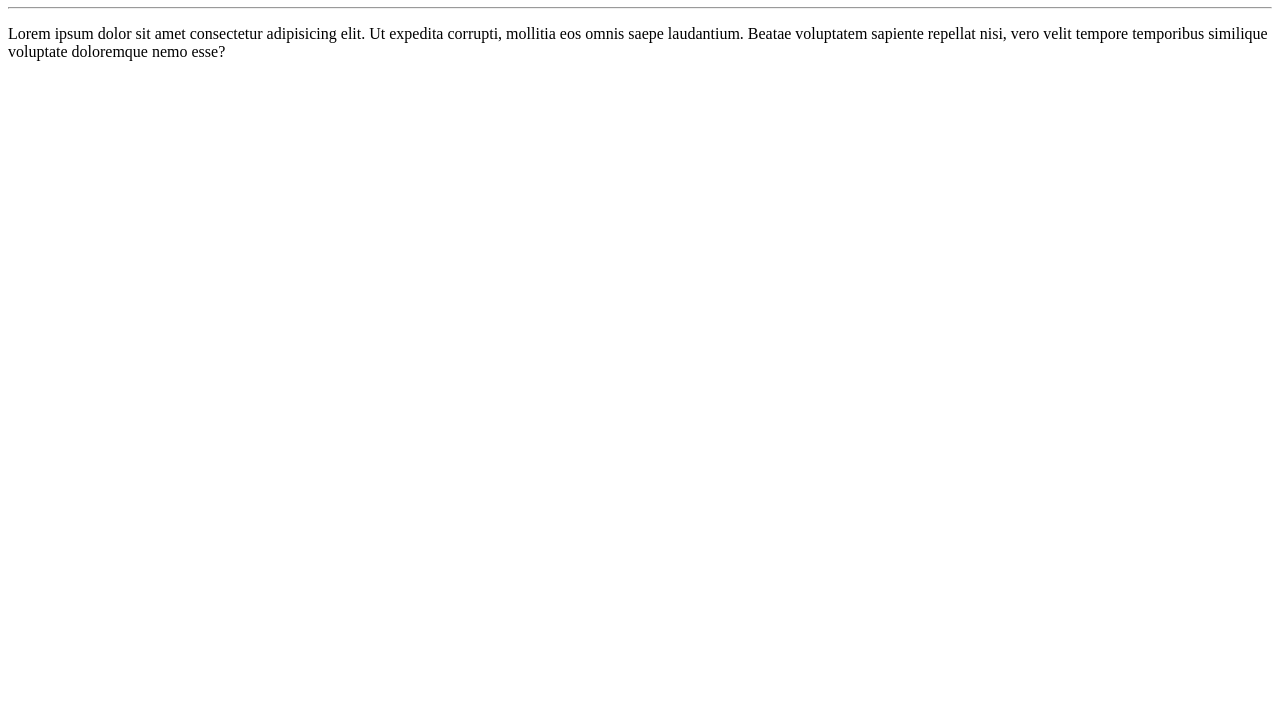
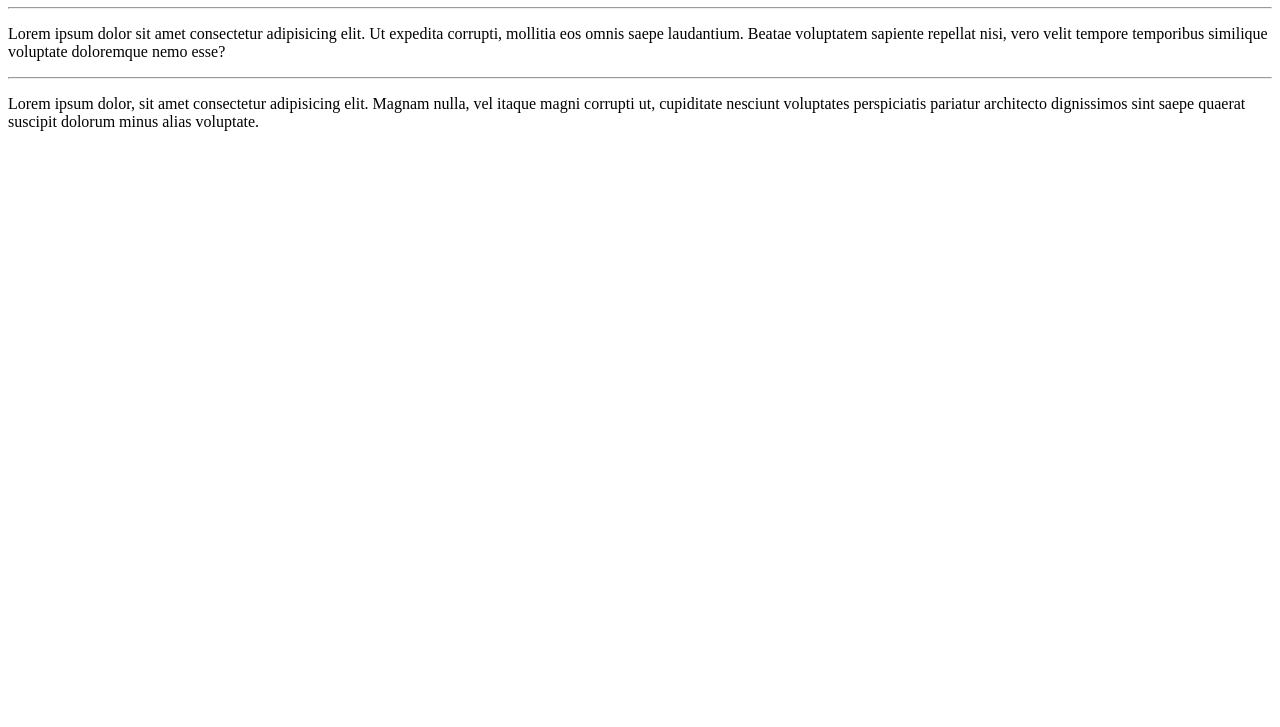
Before and after one commit to GabrielBelo01/Ola-Mundo, a plain HTML site: page site-exemplo/index.html in a window 1280 px wide. Shown: the part 73-800 px from the top of the page. Drawn offline with Linux system fonts and the light colour scheme.

Commit message:
adicionei um paragrafo

```diff
--- a/site-exemplo/index.html
+++ b/site-exemplo/index.html
@@ -9,7 +9,8 @@
     <h1>Ola, mundo</h1>
     <hr>
     <p>Lorem ipsum dolor sit amet consectetur adipisicing elit. Ut expedita corrupti, mollitia eos omnis saepe laudantium. Beatae voluptatem sapiente repellat nisi, vero velit tempore temporibus similique voluptate doloremque nemo esse?</p>
-
+    <hr>
+    <p>Lorem ipsum dolor, sit amet consectetur adipisicing elit. Magnam nulla, vel itaque magni corrupti ut, cupiditate nesciunt voluptates perspiciatis pariatur architecto dignissimos sint saepe quaerat suscipit dolorum minus alias voluptate.</p>
 
 
 </body>
```
